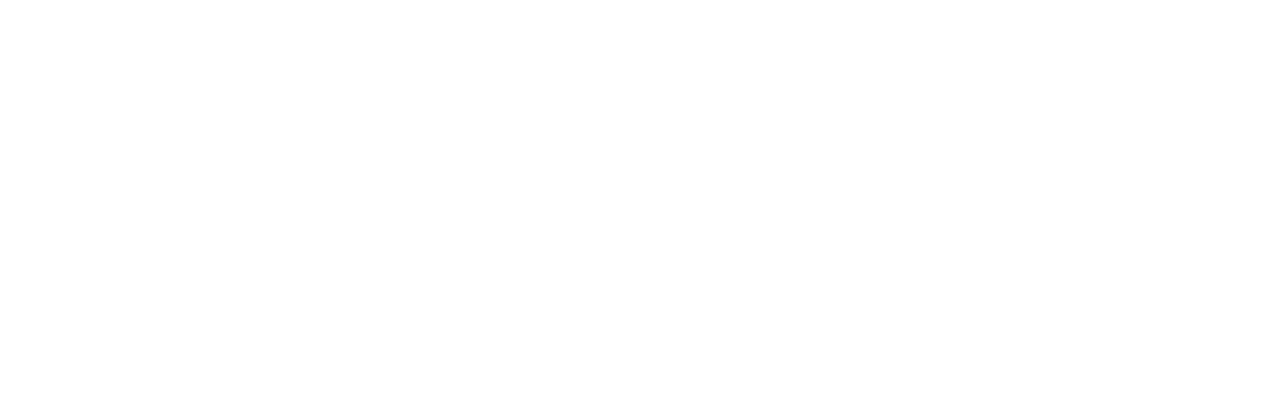
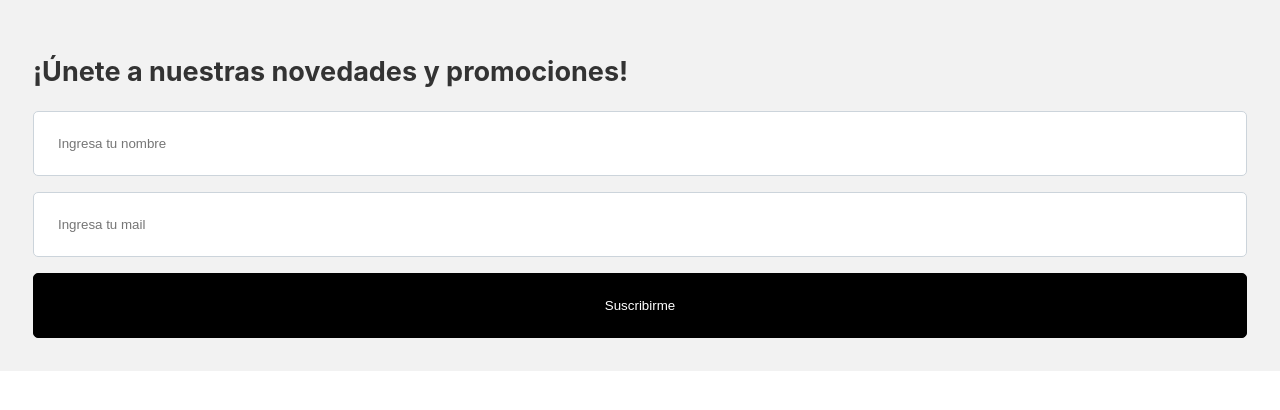
Before and after one commit to RiosAlejandro/Test-Front-End-React, a React (Create React App) app: page / in a window 1280 px wide. Shown: the top 410 px of the page. Built offline with nearby package versions, Linux system fonts and the light colour scheme.

Commit message:
inicio formulario

```diff
--- a/src/App.js
+++ b/src/App.js
@@ -1,10 +1,11 @@
 import React from 'react';
 import './App.css';
+import Section from './Components/section/Section.tsx';
 
 function App() {
   return (
     <>
-
+      <Section />
     </>
   );
 }
--- /dev/null
+++ b/src/Components/section/Section.tsx
@@ -0,0 +1,22 @@
+import React from 'react';
+//import PropTypes from 'prop-types'
+import './section.css';
+
+function Section() {
+  return (
+    <section className="seccionFormulario">
+        <h2>¡Únete a nuestras novedades y promociones!</h2>
+
+        <form className="formularioNew">
+            <input placeholder="Ingresa tu nombre" className="inputFormulario" />
+            <input placeholder="Ingresa tu mail" className="inputFormulario" />
+
+            <button className="botonFormulario">Suscribirme</button>
+        </form>
+    </section>
+  )
+};
+
+//Section.propTypes = {}
+
+export default Section;
--- /dev/null
+++ b/src/Components/section/section.css
@@ -0,0 +1,33 @@
+.seccionFormulario{
+    background-color: #f2f2f2;
+    padding: 2rem;
+    border: 1px solid #f2f2f2;
+}
+
+.seccionFormulario H2{
+    color: #333333;
+    font-size: 27px;
+}
+
+.formularioNew{
+    display: flex;
+    flex-direction: column;
+    align-content: space-between;
+}
+
+.inputFormulario{
+    margin-bottom: 1rem;
+    border: 1px solid rgb(204, 212, 219);
+    border-radius: 5px;
+    padding: 1.5rem;
+    background-color: #FFFFFF;
+    /*poner color al placeholder - 585858*/
+}
+
+.botonFormulario{
+    border: 1px solid black;
+    border-radius: 5px;
+    padding: 1.5rem;
+    color: white;
+    background-color: #000000;
+}
```
